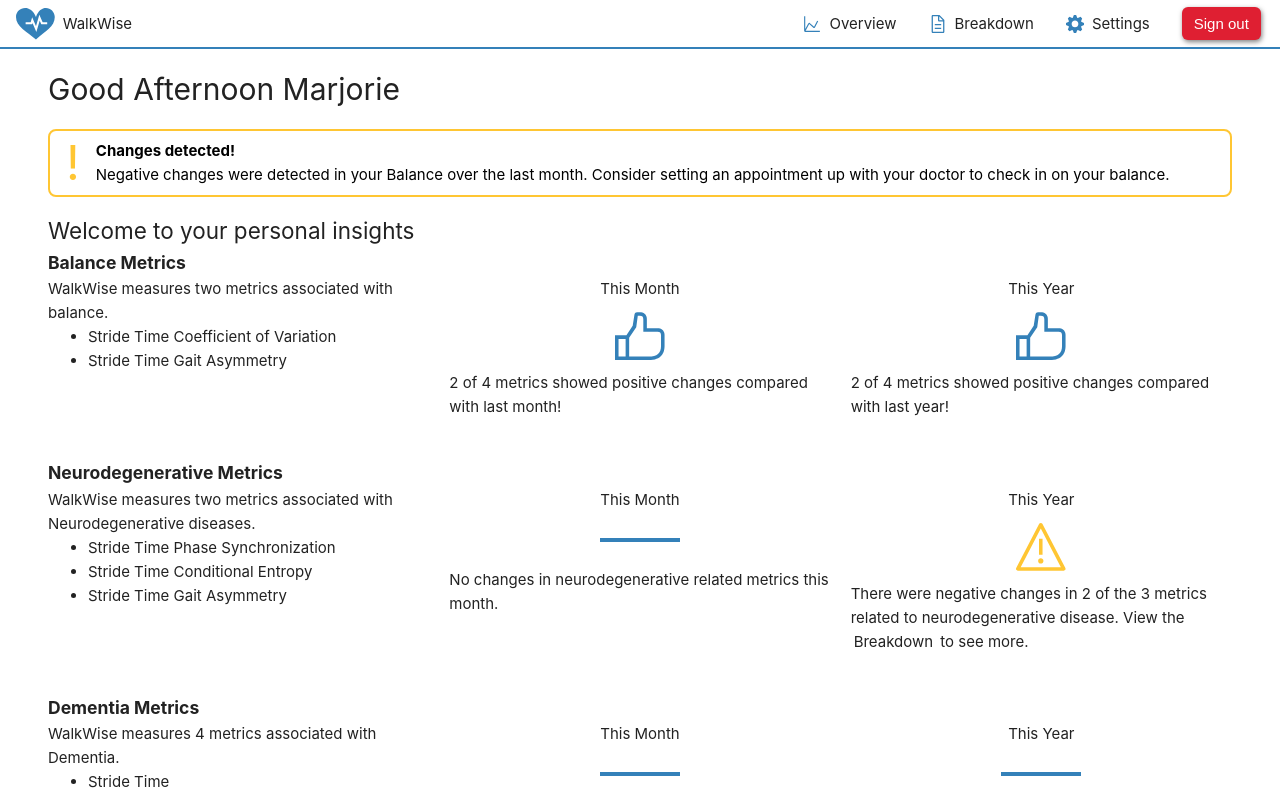
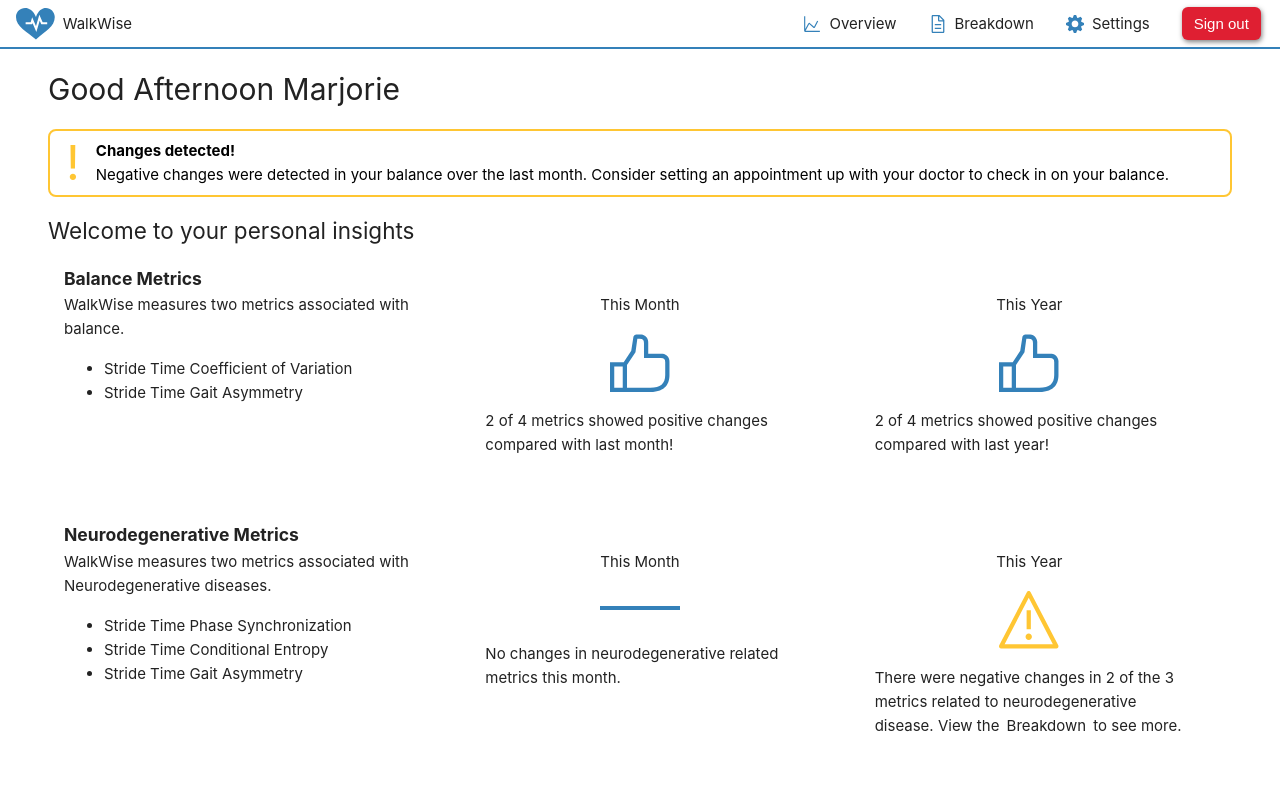
Before and after one commit to Capstone-Gait-Keepers/capstone, a Vue app in the folder frontend/: page / in a window 1280 px wide. Shown: the top 798 px of the page. Built offline with nearby package versions, Linux system fonts and the light colour scheme.

Commit message:
Home page styling

```diff
--- a/frontend/src/components/ChangeAlert.vue
+++ b/frontend/src/components/ChangeAlert.vue
@@ -1,12 +1,23 @@
 <template>
-  <div class="alert-box">
+  <div class="alert-box" v-if="metric_type">
     <p class="exclamation">!</p>
     <div>
       <strong>Changes detected!</strong>
-      <p>Negative changes were detected in your Balance over the last month. Consider setting an appointment up with your doctor to check in on your balance.</p>
+      <p>Negative changes were detected in your {{ props.metric_type }} over the last month. Consider setting an appointment up with your doctor to check in on your balance.</p>
     </div>
   </div>
 </template>
+
+<script setup lang="ts">
+import { defineProps } from 'vue';
+
+const props = defineProps({
+  metric_type: {
+    type: String,
+    default: '',
+  }
+});
+</script>
 
 <style scoped>
 .alert-box {
--- a/frontend/src/views/HomeView.vue
+++ b/frontend/src/views/HomeView.vue
@@ -6,11 +6,12 @@ import ChangeAlert from '@/components/ChangeAlert.vue';
 <template>
   <BasePage>
     <h1>Good Afternoon Marjorie</h1>
-    <ChangeAlert />
+    <ChangeAlert metric_type="balance" />
     <h2>Welcome to your personal insights</h2>
 
+    <div class="metrics">
       <h3>Balance Metrics</h3>
-    <div class="metrics-container">
+      <div class="metrics-row">
         <div>
           <p>WalkWise measures two metrics associated with balance.</p>
           <ul>
@@ -31,7 +32,7 @@ import ChangeAlert from '@/components/ChangeAlert.vue';
       </div>
 
       <h3>Neurodegenerative Metrics</h3>
-    <div class="metrics-container">
+      <div class="metrics-row">
         <div>
           <p>WalkWise measures two metrics associated with Neurodegenerative diseases.</p>
           <ul>
@@ -53,7 +54,7 @@ import ChangeAlert from '@/components/ChangeAlert.vue';
       </div>
 
       <h3>Dementia Metrics</h3>
-    <div class="metrics-container">
+      <div class="metrics-row">
         <div>
           <p>WalkWise measures 4 metrics associated with Dementia.</p>
           <ul>
@@ -74,6 +75,7 @@ import ChangeAlert from '@/components/ChangeAlert.vue';
           <p>No changes in Dementia related metrics compared with last year.</p>
         </div>
       </div>
+    </div>
     <div class="data-collection-info">
       <h2>Last data point collected: Blah</h2>
       <p>Learn more about how to set up your sensor</p>
@@ -92,15 +94,23 @@ import ChangeAlert from '@/components/ChangeAlert.vue';
 </template>
 
 <style scoped>
-.metrics-container {
+.metrics {
+  margin: 1rem;
+}
+
+.metrics-row {
   display: grid;
   grid-template-columns: 1fr 1fr 1fr;
-  gap: 20px;
-  margin-bottom: 40px;
+  gap: 1rem;
+  margin-bottom: 4rem;
 }
 
 h3 {
   font-weight: bold;
+}
+
+ul {
+  margin: 1rem 0;
 }
 
 .flat-bar {
@@ -114,12 +124,13 @@ h3 {
   display: flex;
   flex-direction: column;
   align-items: center;
-  gap: 10px;
+  gap: 1rem;
+  padding: 0 2rem;
 }
 
 .status-indicator img {
-  width: 50px;
-  height: 50px;
+  width: 4em;
+  height: 4em;
 }
 
 .data-collection-info {
```
Lines whose indentation alone changed are shown as unchanged.
